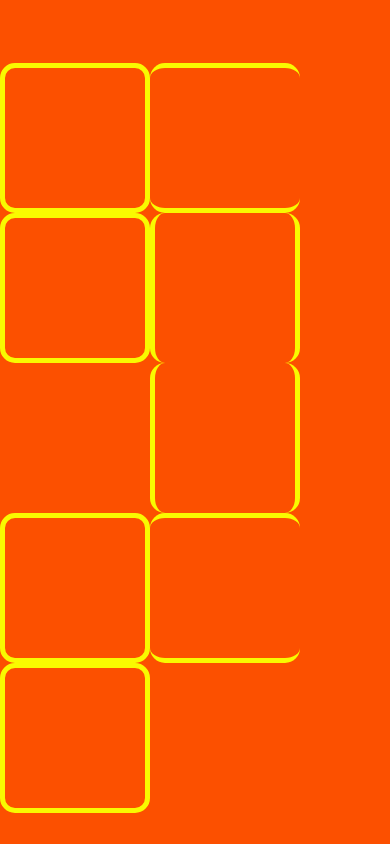
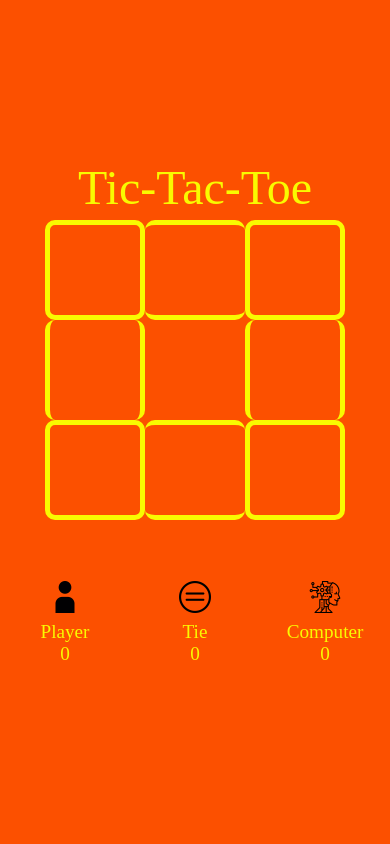
Before and after one commit to LLaaur/react-tic-tac-toe, a React (Create React App) app in the folder my-app/: page / in a window 390 px wide. Shown: the top 844 px of the page. Built offline with nearby package versions, Linux system fonts and the light colour scheme; a web font is replaced by a local one.

Commit message:
responsive sizes  for mobile phone and tablet

```diff
--- a/my-app/src/App.css
+++ b/my-app/src/App.css
@@ -16,3 +16,15 @@
     font-size: 3rem;
     font-family: 'Rubik Bubbles', cursive;
 }
+
+@media (max-width: 700px) {
+    .app {
+        row-gap: 0;
+    }
+}
+
+@media (min-width: 700px) and (max-width: 1024px) {
+    .app {
+        row-gap: 0;
+    }
+}
--- a/my-app/src/Board/Board.css
+++ b/my-app/src/Board/Board.css
@@ -1,7 +1,7 @@
 .board {
     max-width: 452px;
     max-height: 452;
-    display: flex;
-    flex-wrap: wrap;
+    display: grid;
+    grid-template-columns: repeat(3, 1fr);
     margin-top: 5px;
 }
--- a/my-app/src/Board/Board.jsx
+++ b/my-app/src/Board/Board.jsx
@@ -42,7 +42,6 @@ function Board({setScore}){
     setBoard(modifiedBoard);
 
     if (winningConditions(modifiedBoard).winner == 'X'){
-        console.log(winningConditions(modifiedBoard));
         setWinLine(winningConditions(modifiedBoard).winLine);
         setScore((prevState) => ({...prevState, x: prevState.x + 1}));
         return
@@ -54,14 +53,12 @@ function Board({setScore}){
     }
 
     if (winningConditions(modifiedBoard).winner == 'O'){
-        console.log(winningConditions(modifiedBoard));
         setWinLine(winningConditions(modifiedBoard).winLine);
         setScore((prevState) => ({...prevState, o: prevState.o + 1}));
         return
     }
 
     if (winningConditions(modifiedBoard).winner == 'tie'){
-        console.log(winningConditions(modifiedBoard));
         setScore((prevState) => ({...prevState, tie: prevState.tie + 1}));
     }
 
--- /dev/null
+++ b/my-app/src/Game/Game.css
@@ -0,0 +1,6 @@
+.game{
+    display: flex;
+    flex-direction: column;
+    row-gap: 5rem;
+    align-items: center;
+}
--- a/my-app/src/Game/Game.jsx
+++ b/my-app/src/Game/Game.jsx
@@ -1,6 +1,7 @@
 import { useState } from "react";
 import Board from '../Board/Board';
 import Score from '../Score/Score';
+import './Game.css'
 
 function Game() {
 
--- a/my-app/src/Score/Score.css
+++ b/my-app/src/Score/Score.css
@@ -18,3 +18,52 @@ span{
 .font-link{
     font-family: 'Rubik Bubbles', cursive;
 }
+
+.players{
+    display: flex;
+    align-items: center;
+    flex-direction: column;
+    row-gap: 0.5rem;
+}
+
+img{
+    width: 10%;
+}
+
+
+@media (max-width: 700px) {
+
+    .score{
+        height: 10%;
+    }
+
+    img {
+        width: 25%;
+    }
+
+    span{
+        font-size: 1.2rem;
+    }
+
+    .emptySpace{
+        display: none;
+    }
+}
+
+@media (min-width: 700px) and (max-width: 1024px) {
+    .score{
+        height: 10%;
+    }
+
+    img{
+        width: 15%;
+    }
+
+    span{
+        font-size: 1.2rem;
+    }
+
+    .emptySpace{
+        display: none;
+    }
+}
--- a/my-app/src/Score/Score.jsx
+++ b/my-app/src/Score/Score.jsx
@@ -1,22 +1,25 @@
 import './Score.css'
+import aiBot from '/home/laur/Desktop/react-tic-tac-toe/my-app/src/assets/ai.png'
+import humanPlayer from '/home/laur/Desktop/react-tic-tac-toe/my-app/src/assets/user-icon.png'
+import draw from '/home/laur/Desktop/react-tic-tac-toe/my-app/src/assets/equal.png'
 
 
 function Score({ score }) {
     return (
       <div className="score font-link">
         <div>
-            <span>Player</span>
-          <br />
+          <span className='players'><img src={humanPlayer} alt='human player'/>Player</span>
+          <br className='emptySpace' />
           <span>{score.x}</span>
         </div>
         <div>
-          <span>Tie</span>
-          <br />
+          <span className='players' ><img src={draw} alt='draw'/>Tie</span>
+          <br className='emptySpace' />
           <span>{score.tie}</span>
         </div>
         <div>
-          <span>Computer</span>
-          <br />
+          <span className='players'><img src={aiBot} alt='bot'/>Computer</span>
+          <br className='emptySpace' />
           <span>{score.o}</span>
         </div>
       </div>
--- a/my-app/src/Square/Square.css
+++ b/my-app/src/Square/Square.css
@@ -69,3 +69,11 @@
 .font-link{
     font-family: 'Rubik Bubbles', cursive;
 }
+
+@media (max-width: 700px) {
+    .square {
+        width: 100px;
+        height: 100px;
+        font-size: 44px;
+    }
+}
```
Also changed, not shown: my-app/src/assets/equal.png (added).
